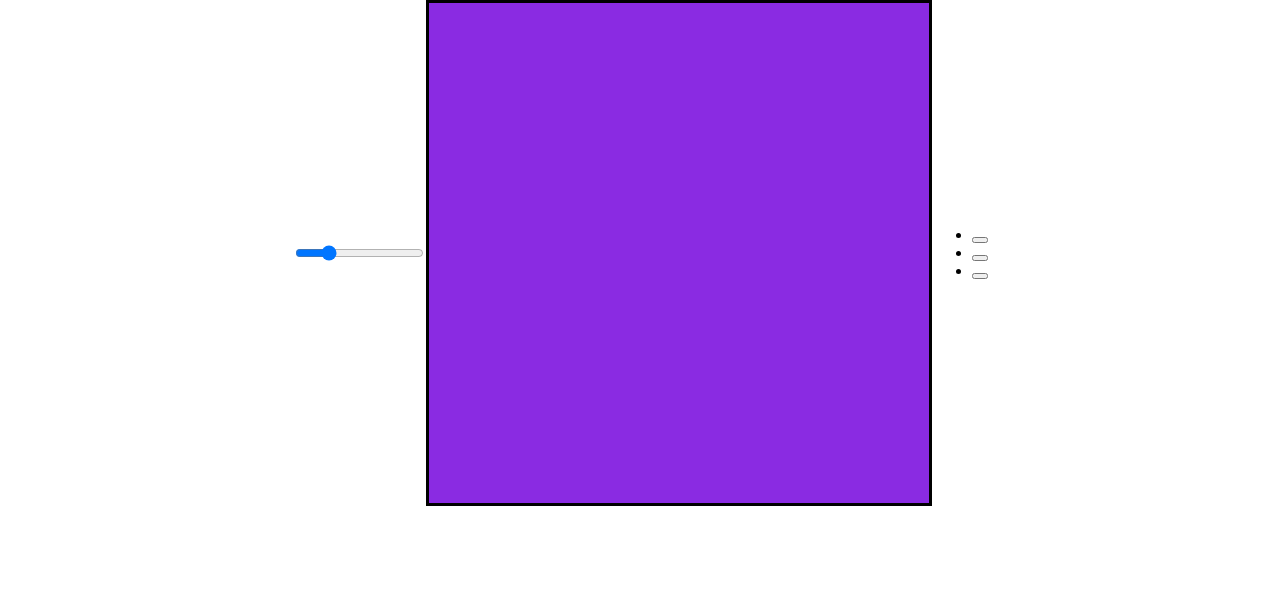
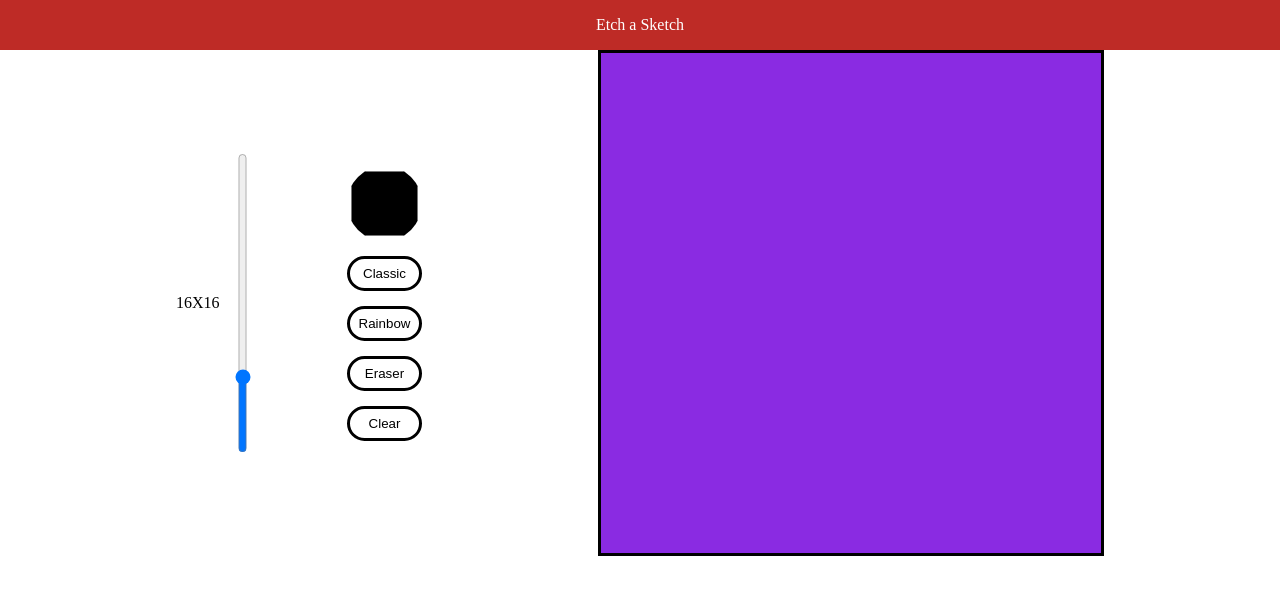
Before and after one commit to RZVD/etch-a-sketch, a plain HTML site: page index.html in a window 1280 px wide. Drawn offline with Linux system fonts and the light colour scheme.

Commit message:
Ui outline done. FIXME : ColorPicker(use js to get background color)

```diff
--- a/app.js
+++ b/app.js
@@ -1,6 +1,12 @@
 const INITIAL_GRID_DIMENSION = 16;
 const container = document.querySelector('.container');
 let gridDimension = INITIAL_GRID_DIMENSION;
+let sliderText = document.createElement('p');
+sliderText.style.position = 'absolute';
+sliderText.textContent = gridDimension + 'X' + gridDimension;
+
+const sliderBox = document.querySelector('.slider_box');
+sliderBox.appendChild(sliderText);
 
 const slider = document.querySelector('.slider');
 console.log(slider.value);
@@ -55,11 +61,11 @@ function destroyGrid(){
 document.body.onmousedown = () => (mouseButton = true);
 document.body.onmouseup = () => (mouseButton = false);
 
-slider.addEventListener('click', () =>{
+slider.addEventListener('input', () =>{
     destroyGrid();
     gridDimension = slider.value;
+    sliderText.textContent = gridDimension + 'X' + gridDimension;
     createGrid();
-
 });
 
 initalize()
--- a/index.html
+++ b/index.html
@@ -9,17 +9,26 @@
     <script src='app.js' defer></script>
 </head>
 <body>
-    <header></header>
+    <header class="header"><p>Etch a Sketch</p></header>
+    <div class="content">
+        <div class="options">
+            <div class="slider_box">
+                <input type="range" value="16" step="1" min="1" max="64" class="slider">
+            </div>
+            <ul>
+                <li><input type="color" name="" id="colorpicker"></li>
+                <li><button>Classic</button></li>
+                <li><button>Rainbow</button></li>
+                <li><button>Eraser</button></li>
+                <li><button>Clear</button></li>
 
-    <input type="range" value="16"  step="1" min="1" max="64" class="slider">
-    <label for="input"></label>
-    <div class="container"></div>
+            </ul>
 
-    <ul>
-        <li><button></button></li>
-        <li><button></button></li>
-        <li><button></button></li>
-    </ul>
+        </div>
+
+        <div class="container"></div>
+
+    </div>
     <footer></footer>
 
 </body>
--- a/style.css
+++ b/style.css
@@ -6,6 +6,7 @@ html{
 
 body{
     display: flex;
+    flex-direction: column;
     justify-content: center;
     align-items: center;
 }
@@ -31,6 +32,62 @@ body{
     width: auto;
     margin: 0px;
 }
-input{
+.slider{
+    -webkit-appearance: slider-vertical;
+    height:300px;
+    margin-right: 0px;
 
 }
+.slider_box{
+    display: flex;
+    align-items: center;
+}
+.content{
+    width: 100%;
+    display:flex;
+    justify-content: space-evenly;
+
+}
+.options{
+    display: flex;
+    flex-direction: row;
+    justify-content: center;
+    align-items: center;
+    gap: 0;
+}
+
+header{
+    width: 100%;
+    display: flex;
+    align-items: center;
+    justify-content: center;
+    background-color: rgb(190, 43, 38);
+}
+header>p{
+    color: white;
+}
+
+ul{
+    list-style: none;
+    display: flex;
+    flex-direction: column;
+    gap: 15px;
+}
+li>button{
+    border: solid;
+    border-radius: 20px 20px 20px 20px ;
+    background-color:transparent;
+    text-align: center;
+    width : 75px;
+    height: 35px;
+}
+#colorpicker{
+
+    border-radius: 100% 100% 100% 100%;
+    height: 75px;
+    width: 75px;
+    overflow: hidden;
+    border: none;
+    outline: none;
+    background-color: inherit;
+}
```
